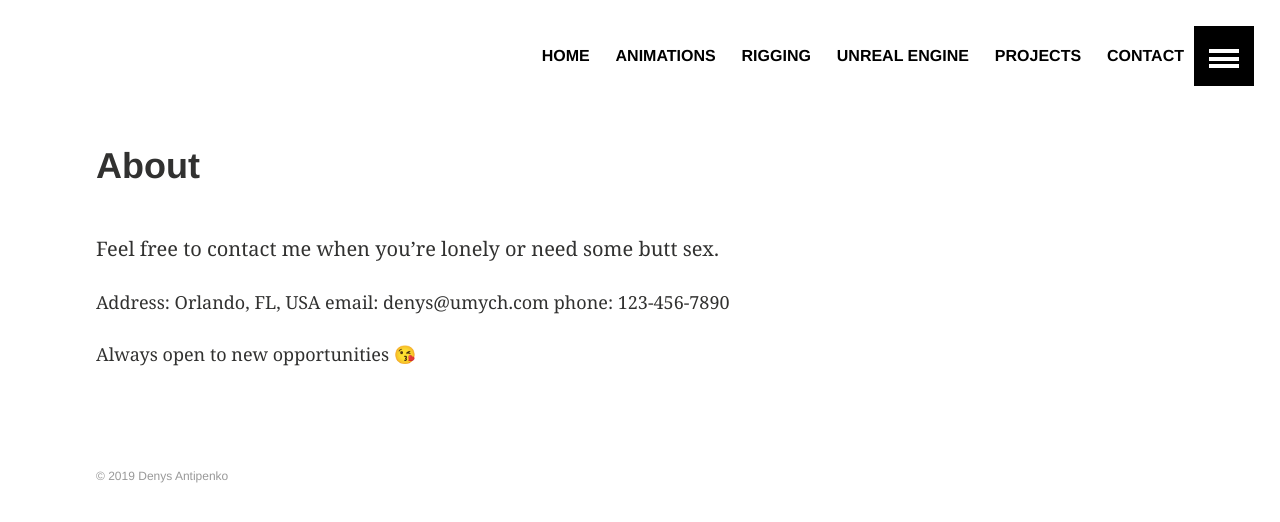
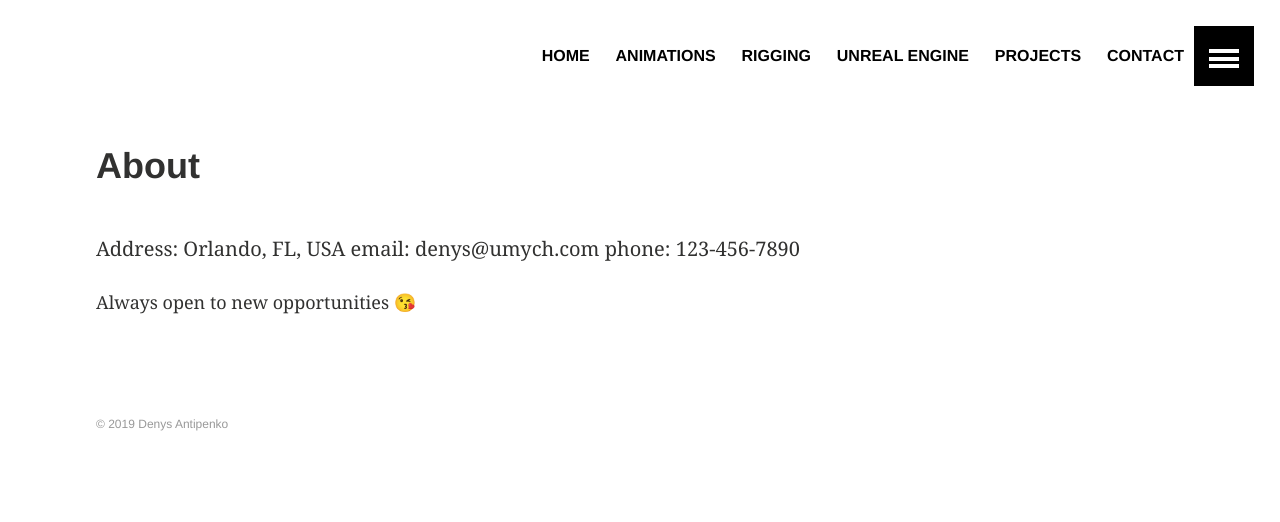
Before and after one commit to Umych/umychweb, a Jekyll site: the page built from contact/index.md, in a window 1280 px wide. Shown: the top 522 px of the page. Built offline with Jekyll 4.4.1, drawn with Linux system fonts in a browser that asks for light colours.

Commit message:
Removed butt sex

```diff
--- a/contact/index.md
+++ b/contact/index.md
@@ -12,8 +12,6 @@ share: false
 ads: false
 ---
 
-Feel free to contact me when you're lonely or need some butt sex.
-
 Address: Orlando, FL, USA
 email: denys@umych.com
 phone: 123-456-7890
```
